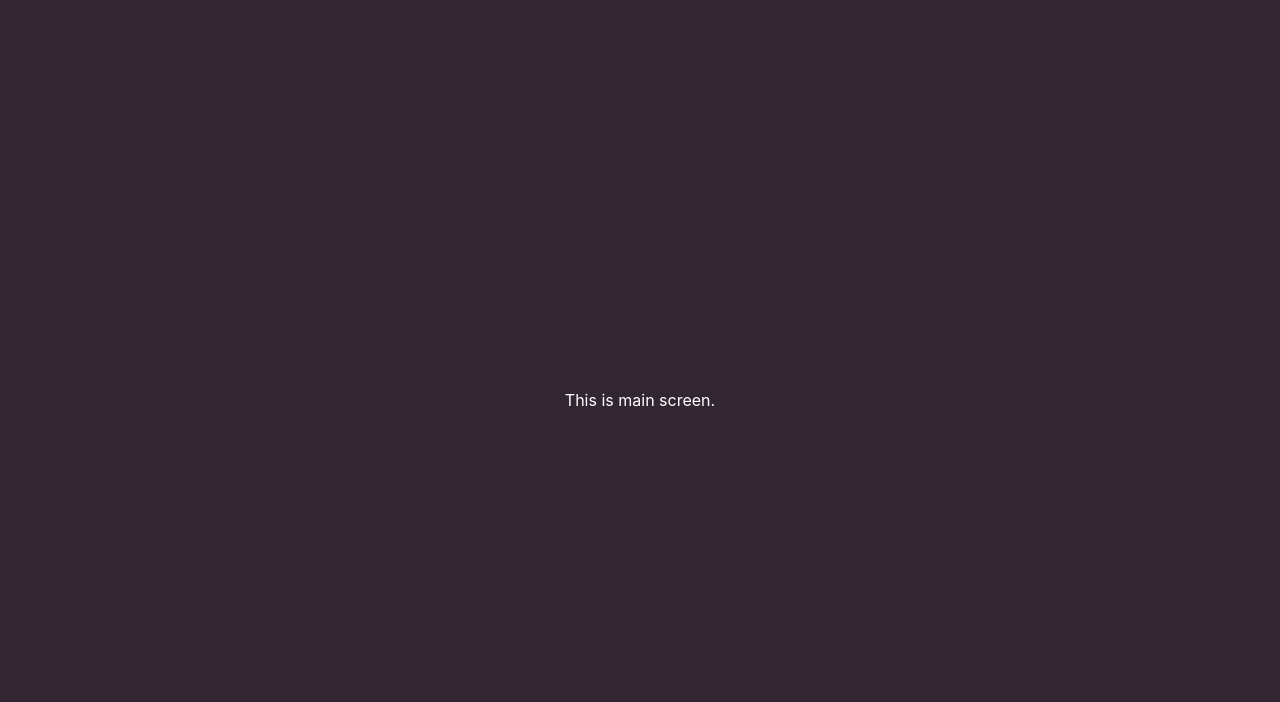
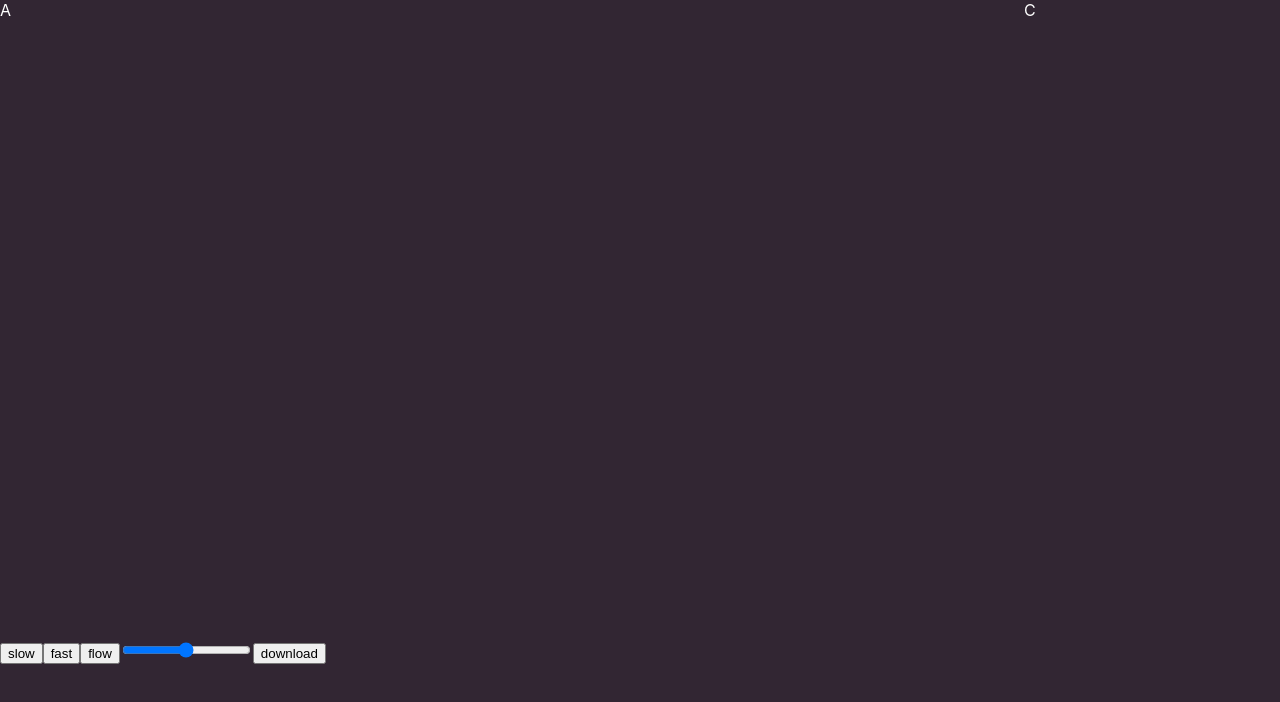
Before and after one commit to hgolebi/Drone-detection-app, a React (Create React App) app in the folder Frontend/: page / in a window 1280 px wide. Both pictures are taken after a click on the button "Log in". Shown: the top 702 px of the page. Built offline with nearby package versions, Linux system fonts and the light colour scheme.

Commit message:
mainscreen grid

```diff
--- a/Frontend/src/App.js
+++ b/Frontend/src/App.js
@@ -7,9 +7,7 @@ function App() {
   const [isLoggingScreen, setLoggingScreen] = React.useState(true);
   return (
     <div id='app'>
-      <div id='logscreen'>
-        {isLoggingScreen ? <LoggingScreen switchScene = {setLoggingScreen}/> : <MainScreen/>}
-      </div>
+      {isLoggingScreen ? <LoggingScreen switchScene = {setLoggingScreen}/> : <MainScreen/>}
     </div>
   );
 }
--- a/Frontend/src/MainScreen.css
+++ b/Frontend/src/MainScreen.css
@@ -0,0 +1,22 @@
+#main_screen {
+    width: 100%;
+    height: 100%;
+    display: grid;
+    grid-template-columns: 80% 20%;
+    grid-template-rows: 80% 20%;
+}
+
+#video {
+    grid-row: 1;
+    grid-column: 1;
+}
+
+#controls {
+    grid-row: 2;
+    grid-column: 1;
+}
+
+#thumbnail_list {
+    grid-row: 1 / 3;
+    grid-column: 2;
+}
--- a/Frontend/src/MainScreen.js
+++ b/Frontend/src/MainScreen.js
@@ -2,9 +2,19 @@ import './MainScreen.css'
 
 function MainScreen(props) {
 
+    function pass(){;}
     return (
         <div id="main_screen">
-            This is main screen.
+            <div id="video">A</div>
+            <div id="controls">
+                <button id="slow" onClick={pass}>slow</button>
+                <button id="fast" onClick={pass}>fast</button>
+                <button id="flow" onClick={pass}>flow</button>
+                <input type='range'></input>
+                <button id="download">download</button>
+            </div>
+            <div id="thumbnail_list">C</div>
+
         </div>
     )
 }
```
